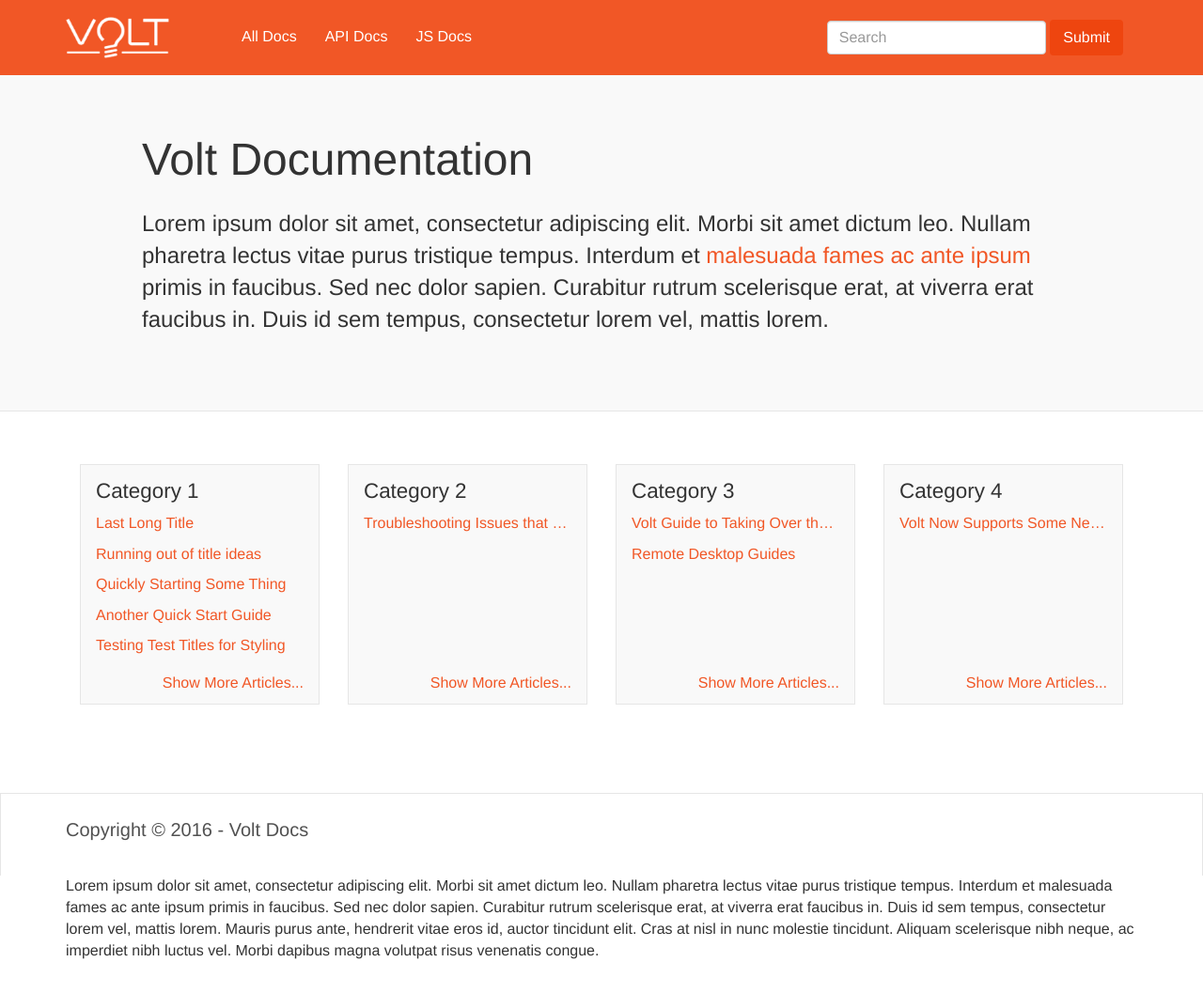
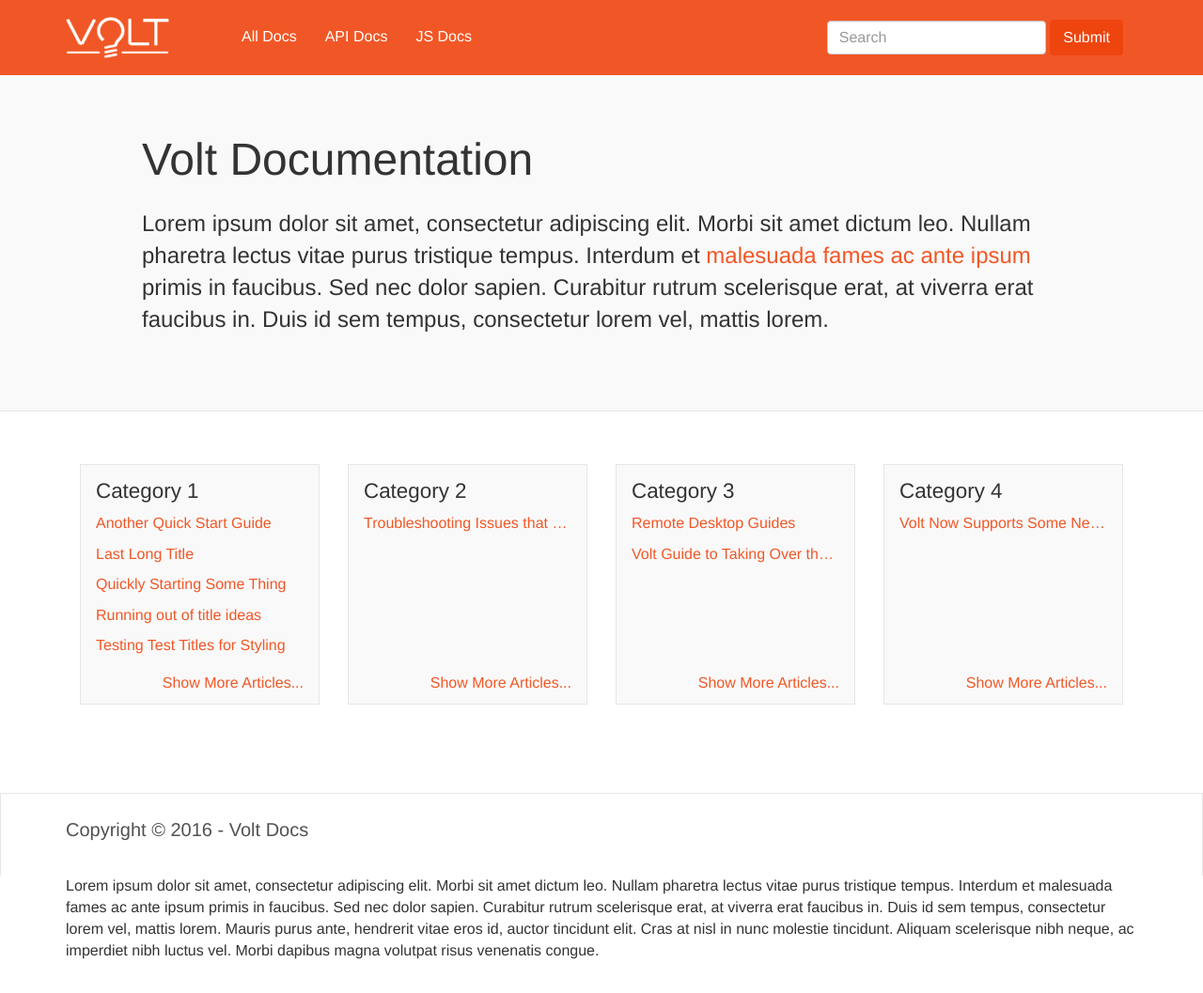
Before and after one commit to SKBruck/voltdocs, a Jekyll site: the page built from index.html, in a window 1280 px wide. Shown: the whole page at 94% size. Built offline with Jekyll 4.4.1, drawn with Linux system fonts in a browser that asks for light colours; nearby versions of some CDN libraries.

Commit message:
alphabetizing post links; correcting category archive urls

```diff
--- a/index.html
+++ b/index.html
@@ -15,10 +15,15 @@ layout: home
     <div class="post-list-box">
       <h2 class="post-list-header">Category 1</h2>
         <ul class="post-list"">
-          {% for post in site.categories.cat1 limit:5 %}
-            {% if post.url %}
-                <li><p class="truncate"><a href="{{ post.url }}">{{ post.title }}</a></p></li>
-            {% endif %}
+          {% capture posts %}
+            {% for post in site.categories.cat1 limit:5 %}
+              |{{ post.title }}#{{ post.url }}
+            {% endfor %}
+          {% endcapture %}
+          {% assign sortedposts = posts | split: '|' | sort %}
+          {% for post in sortedposts %}
+              {% assign postitems = post | split: '#' %}
+              <li><p class="truncate"><a class="post-link" href={{ postitems[1] }}">{{ postitems[0] }}</a></p></li>
           {% endfor %}
         </ul>
       <p class="more-link"><a href="{{ site.baseurl }}/category/cat1">Show More Articles...</a></p>
@@ -28,10 +33,15 @@ layout: home
     <div class="post-list-box">
       <h2 class="post-list-header">Category 2</h2>
         <ul class="post-list">
-          {% for post in site.categories.cat2 limit:5 %}
-            {% if post.url %}
-                <li><p class="truncate"><a href="{{ post.url }}">{{ post.title }}</a></p></li>
-            {% endif %}
+          {% capture posts %}
+            {% for post in site.categories.cat2 limit:5 %}
+              |{{ post.title }}#{{ post.url }}
+            {% endfor %}
+          {% endcapture %}
+          {% assign sortedposts = posts | split: '|' | sort %}
+          {% for post in sortedposts %}
+              {% assign postitems = post | split: '#' %}
+              <li><p class="truncate"><a class="post-link" href={{ postitems[1] }}">{{ postitems[0] }}</a></p></li>
           {% endfor %}
         </ul>
       <p class="more-link"><a href="{{ site.baseurl }}/category/cat2">Show More Articles...</a></p>
@@ -41,10 +51,15 @@ layout: home
     <div class="post-list-box">
       <h2 class="post-list-header">Category 3</h2>
         <ul class="post-list">
-          {% for post in site.categories.cat3 limit:5 %}
-            {% if post.url %}
-                <li><p class="truncate"><a href="{{ post.url }}">{{ post.title }}</a></p></li>
-            {% endif %}
+          {% capture posts %}
+            {% for post in site.categories.cat3 limit:5 %}
+              |{{ post.title }}#{{ post.url }}
+            {% endfor %}
+          {% endcapture %}
+          {% assign sortedposts = posts | split: '|' | sort %}
+          {% for post in sortedposts %}
+              {% assign postitems = post | split: '#' %}
+              <li><p class="truncate"><a class="post-link" href={{ postitems[1] }}">{{ postitems[0] }}</a></p></li>
           {% endfor %}
         </ul>
       <p class="more-link"><a href="{{ site.baseurl }}/category/cat3">Show More Articles...</a></p>
@@ -54,10 +69,15 @@ layout: home
     <div class="post-list-box">
       <h2 class="post-list-header">Category 4</h2>
         <ul class="post-list">
-          {% for post in site.categories.cat4 limit:5 %}
-            {% if post.url %}
-                <li><p class="truncate"><a href="{{ post.url }}">{{ post.title }}</a></p></li>
-            {% endif %}
+          {% capture posts %}
+            {% for post in site.categories.cat4 limit:5 %}
+              |{{ post.title }}#{{ post.url }}
+            {% endfor %}
+          {% endcapture %}
+          {% assign sortedposts = posts | split: '|' | sort %}
+          {% for post in sortedposts %}
+              {% assign postitems = post | split: '#' %}
+              <li><p class="truncate"><a class="post-link" href={{ postitems[1] }}">{{ postitems[0] }}</a></p></li>
           {% endfor %}
         </ul>
       <p class="more-link"><a href="{{ site.baseurl }}/category/cat4">Show More Articles...</a></p>
```
